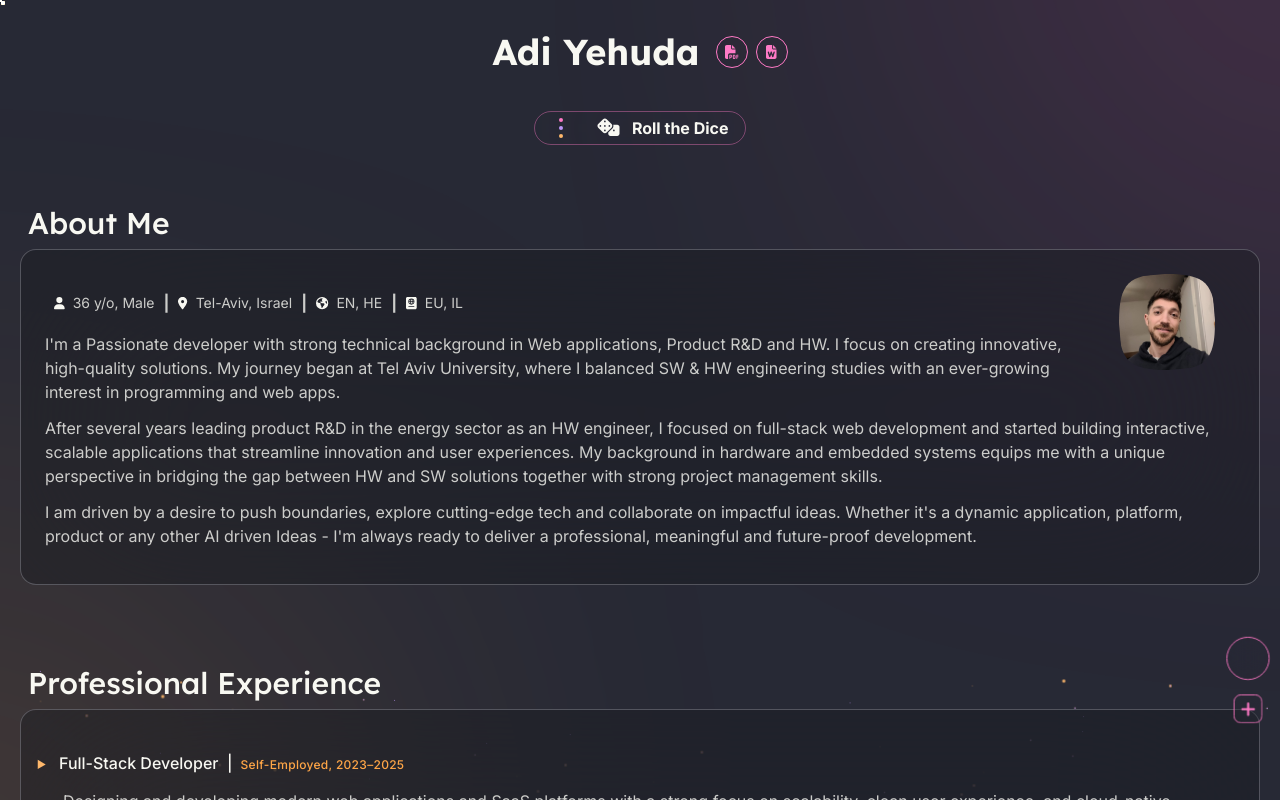
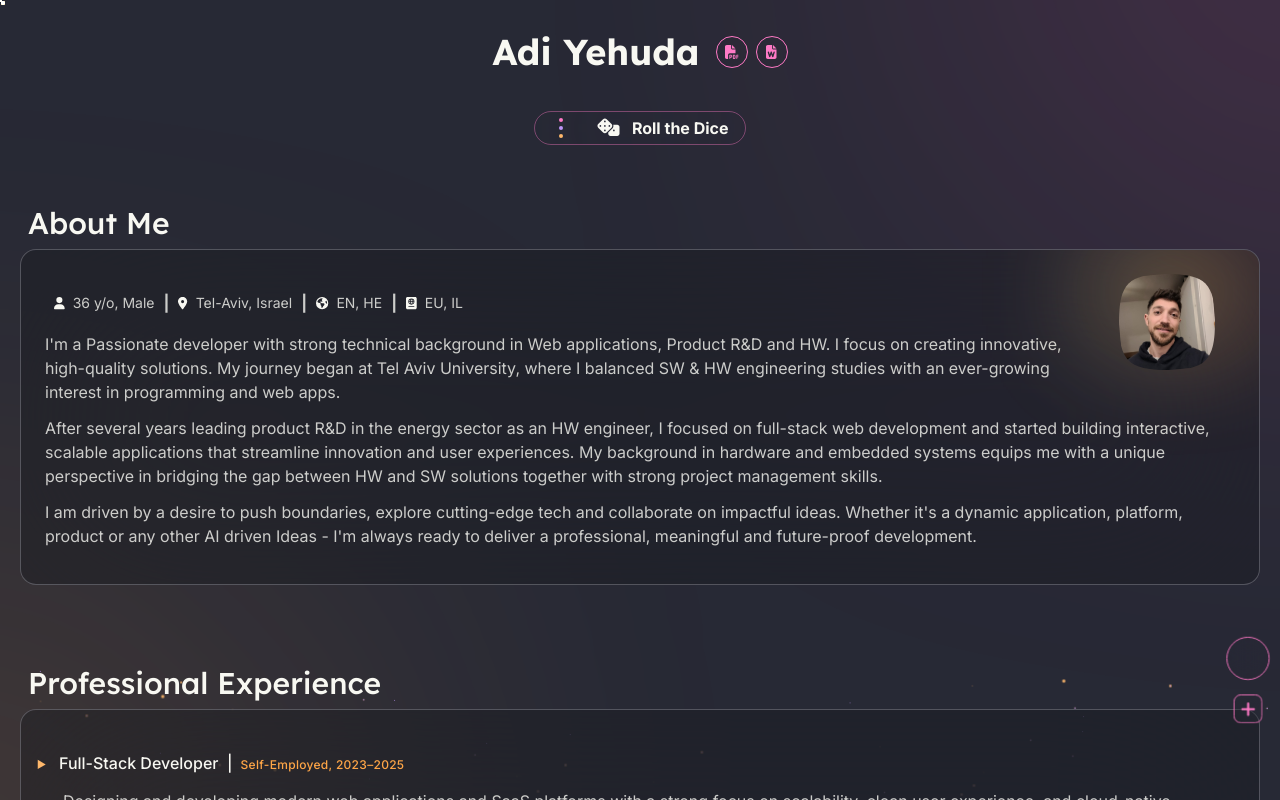
Before and after one commit to AdiYd/About, a React (Create React App) app in the folder about/: page / in a window 1280 px wide. Shown: the top 800 px of the page. Built offline with nearby package versions, Linux system fonts and the light colour scheme; some icons are missing.

Commit message:
add blur to the image

```diff
--- a/about/src/pages/home.jsx
+++ b/about/src/pages/home.jsx
@@ -722,8 +722,9 @@ second: {
 
     // About Me content
     let aboutMe = (
-        <div key="About me" className="aboutMe">
+        <div key="About me" className="aboutMe relative ">
             <div className={`${pdfMode ? '': 'card'} !block p-2`}>
+                <div className="absolute max-sm:hidden rounded-card overflow-hidden top-2 right-2 w-[12%] h-[20%] blur-[60px] bg-gradient-to-r from-yellow-200 to-orange-400 opacity-60"/>
               {!pdfMode && (
                     <div id="profileImg" className="w-fit relative transition-all shadow-lg shadow-accent float-right avatar mask mask-squircle rounded-3xl overflow-hidden">
                         <img
```
